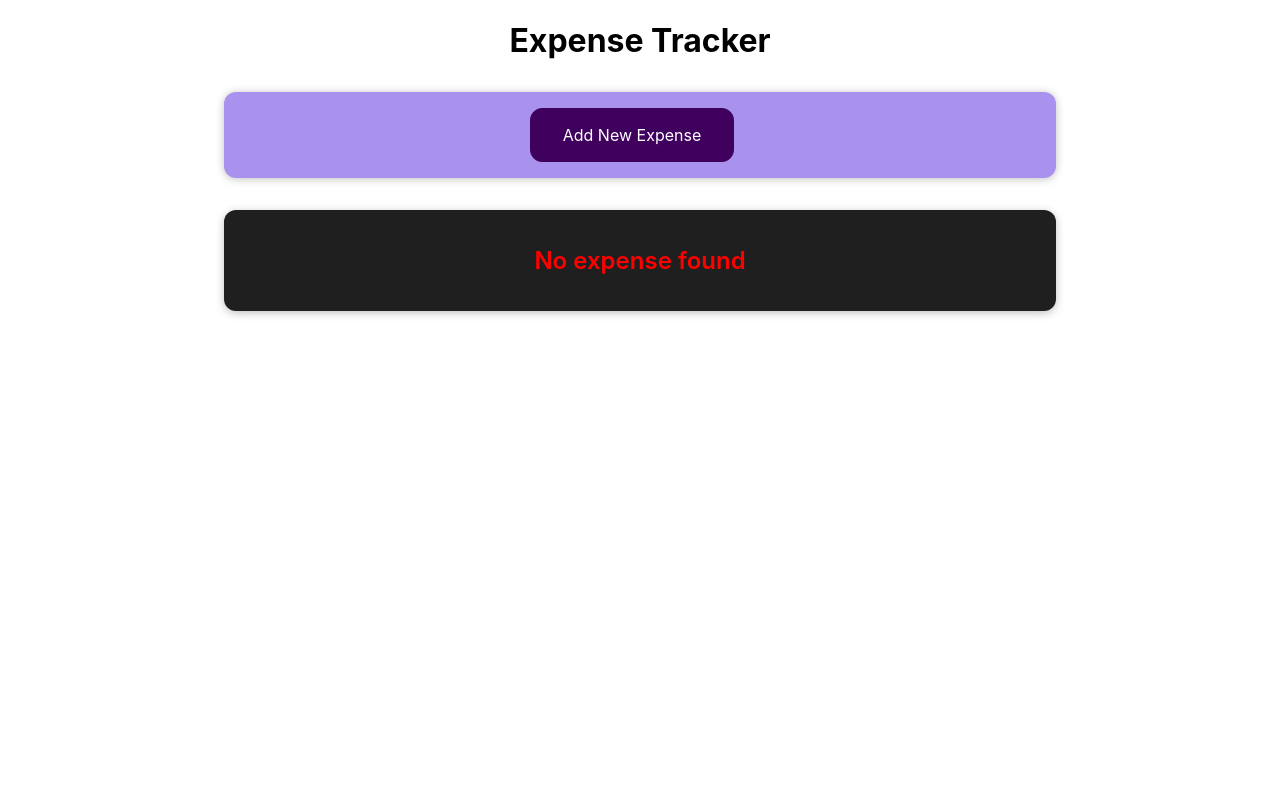
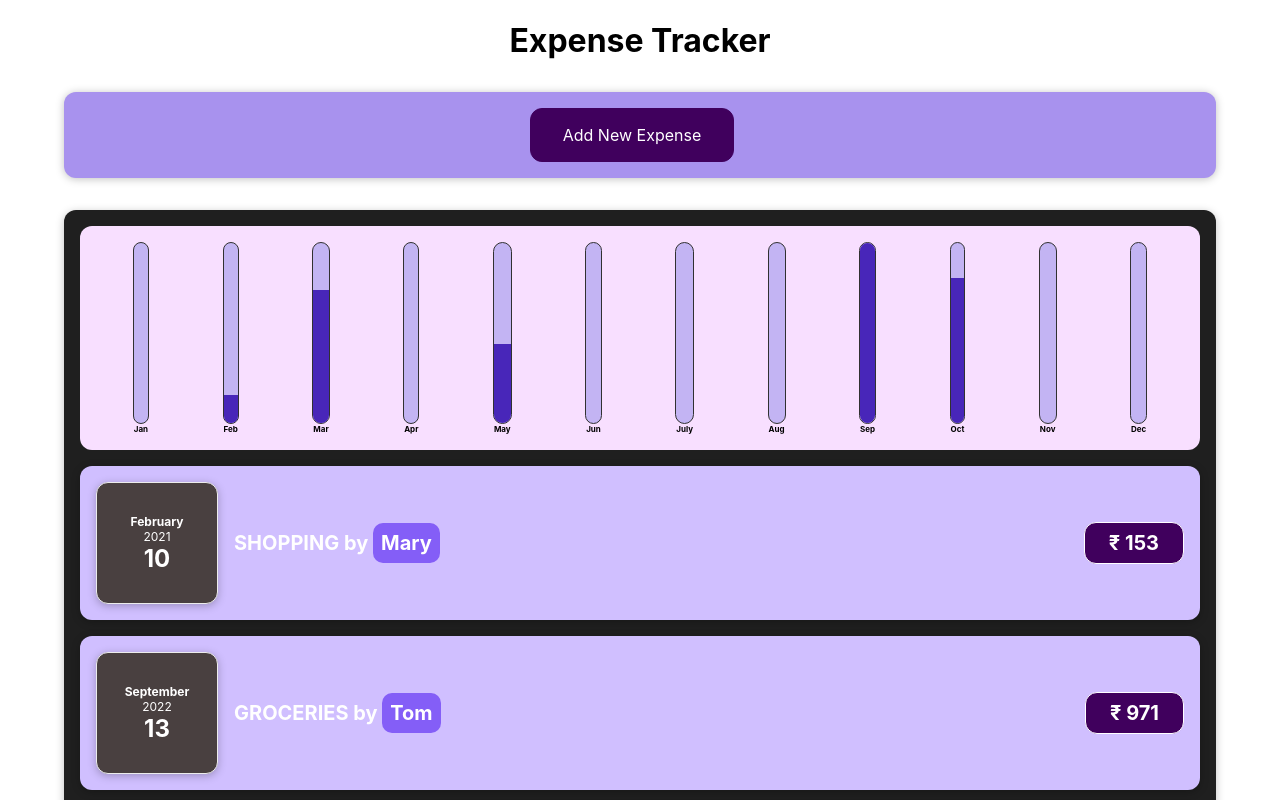
Before and after one commit to affu72/Expense-Tracker-TS, a React (Create React App) app: page / in a window 1280 px wide. Shown: the top 800 px of the page. Built offline with nearby package versions, Linux system fonts and the light colour scheme.

Commit message:
chart bar

```diff
--- a/src/App.tsx
+++ b/src/App.tsx
@@ -4,8 +4,43 @@ import NewExpense from "./NewExpense/NewExpense";
 import { FormDataType } from "./Interfaces&Types/FormData";
 import "./App.css";
 
-const expenses: FormDataType[] = [];
-
+const expenses: FormDataType[] = [
+  {
+    title: "Shopping",
+    amount: 153,
+    date: new Date("2021-02-10T06:16:35.876Z"),
+    person: "Mary",
+    id: "4k4ty4zry6jm4w6",
+  },
+  {
+    title: "Groceries",
+    amount: 971,
+    date: new Date("2022-09-13T13:23:59.266Z"),
+    person: "Tom",
+    id: "um8p3yq3vqkuxn3",
+  },
+  {
+    title: "Dinner",
+    amount: 719,
+    date: new Date("2022-03-28T00:03:10.331Z"),
+    person: "John",
+    id: "x19x66e3nb8q3cu",
+  },
+  {
+    title: "Movie",
+    amount: 783,
+    date: new Date("2021-10-06T11:24:35.644Z"),
+    person: "Bob",
+    id: "m95m9xg6n73m4k4",
+  },
+  {
+    title: "Gas",
+    amount: 426,
+    date: new Date("2021-05-25T14:25:22.005Z"),
+    person: "Alice",
+    id: "d8q3h3n9x9x6x1z",
+  },
+];
 function App() {
   const [expense, setExpense] = useState(expenses);
 
--- /dev/null
+++ b/src/Chart/Chart.css
@@ -0,0 +1,9 @@
+.chart {
+  padding: 1rem;
+  border-radius: 12px;
+  background-color: #f8dfff;
+  text-align: center;
+  display: flex;
+  justify-content: space-around;
+  height: 12rem;
+}
--- /dev/null
+++ b/src/Chart/Chart.tsx
@@ -0,0 +1,29 @@
+import ChartBar from "./ChartBar";
+import "./Chart.css";
+
+type ChartProp = {
+  dataPoints: {
+    label: string;
+    value: number;
+  }[];
+};
+
+const Chart = (props: ChartProp) => {
+  console.log(props.dataPoints);
+  const dataPointvalues = props.dataPoints.map((dataPoint) => +dataPoint.value);
+  const totalmaximum = Math.max(...dataPointvalues);
+
+  return (
+    <div className="chart">
+      {props.dataPoints.map((dataPoint) => (
+        <ChartBar
+          key={dataPoint.label}
+          value={dataPoint.value}
+          maxValue={totalmaximum}
+          label={dataPoint.label}
+        />
+      ))}
+    </div>
+  );
+};
+export default Chart;
--- /dev/null
+++ b/src/Chart/ChartBar.css
@@ -0,0 +1,30 @@
+.chart-bar {
+  height: 100%;
+  display: flex;
+  flex-direction: column;
+  align-items: center;
+}
+
+.chart-bar__inner {
+  height: 100%;
+  width: 100%;
+  border: 1px solid #313131;
+  border-radius: 12px;
+  background-color: #c3b4f3;
+  overflow: hidden;
+  display: flex;
+  flex-direction: column;
+  justify-content: flex-end;
+}
+
+.chart-bar__fill {
+  background-color: #4826b9;
+  width: 100%;
+  transition: all 0.3s ease-out;
+}
+
+.chart-bar__label {
+  font-weight: bold;
+  font-size: 0.5rem;
+  text-align: center;
+}
--- /dev/null
+++ b/src/Chart/ChartBar.tsx
@@ -0,0 +1,27 @@
+import "./ChartBar.css";
+
+type ChartBarProps = {
+  value: number;
+  maxValue: number;
+  label: string;
+};
+const ChartBar = (props: ChartBarProps) => {
+  let barFilledHeight = "0%";
+
+  if (props.maxValue > 0) {
+    barFilledHeight = Math.round((props.value / props.maxValue) * 100) + "%";
+  }
+  return (
+    <div className="chart-bar">
+      <div className="chart-bar__inner">
+        <div
+          className="chart-bar__fill"
+          style={{ height: barFilledHeight }}
+        ></div>
+      </div>
+      <div className="chart-bar__label">{props.label}</div>
+    </div>
+  );
+};
+
+export default ChartBar;
--- a/src/Expenses/Expenses.css
+++ b/src/Expenses/Expenses.css
@@ -1,8 +1,7 @@
 .expenses {
   background-color: rgb(31, 31, 31);
   margin: 2rem auto;
-  width: 50rem;
-  max-width: 95%;
+  width: 70rem;
 }
 
 .no-expense {
--- a/src/Expenses/Expenses.tsx
+++ b/src/Expenses/Expenses.tsx
@@ -3,7 +3,7 @@ import Card from "../Card-component/Card";
 // import ExpenseFilter from "../expenseFilter/ExpenseFilter";
 import { SetStateAction, useState } from "react";
 import ExpensesList from "./ExpenseList";
-// import ExpensesChart from "./ExpensesChart";
+import ExpensesChart from "./ExpensesChart";
 import { FormDataType } from "../Interfaces&Types/FormData";
 
 type ExpensesProps = {
@@ -30,7 +30,7 @@ function Expenses(props: ExpensesProps) {
   return (
     <Card className="expenses">
       {/* <ExpenseFilter onChangeFilter={filterChangehandler} year={props.year} /> */}
-      {/* <ExpensesChart dataPoints={filteredExpense} /> */}
+      <ExpensesChart dataPoints={filteredExpense} />
       <ExpensesList items={filteredExpense} />
     </Card>
   );
--- /dev/null
+++ b/src/Expenses/ExpensesChart.tsx
@@ -0,0 +1,31 @@
+import Chart from "../Chart/Chart";
+import { FormDataType } from "../Interfaces&Types/FormData";
+
+type ExpenseChartProp = {
+  dataPoints: FormDataType[];
+};
+
+const ExpensesChart = ({ dataPoints }: ExpenseChartProp) => {
+  const chartData = [
+    { label: "Jan", value: 0 },
+    { label: "Feb", value: 0 },
+    { label: "Mar", value: 0 },
+    { label: "Apr", value: 0 },
+    { label: "May", value: 0 },
+    { label: "Jun", value: 0 },
+    { label: "July", value: 0 },
+    { label: "Aug", value: 0 },
+    { label: "Sep", value: 0 },
+    { label: "Oct", value: 0 },
+    { label: "Nov", value: 0 },
+    { label: "Dec", value: 0 },
+  ];
+
+  dataPoints.forEach((expense) => {
+    const expenseMonth = expense.date.getMonth();
+    chartData[expenseMonth].value += expense.amount;
+  });
+
+  return <Chart dataPoints={chartData} />;
+};
+export default ExpensesChart;
--- a/src/NewExpense/ExpenseForm.css
+++ b/src/NewExpense/ExpenseForm.css
@@ -1,20 +1,25 @@
 .new-expense__controls {
-  display: flex;
-  flex-wrap: wrap;
-  gap: 1rem;
-  margin-bottom: 1rem;
+  display: grid;
+  grid-template-columns: 1fr 1fr;
+  grid-auto-flow: row;
+  row-gap: 2rem;
+  column-gap: 2rem;
+  margin-bottom: 1.5rem;
   text-align: left;
+  justify-items: center;
+  align-items: center;
 }
 
 .new-expense__control label {
   font-weight: bold;
+  font-size: 1.8rem;
   margin-bottom: 0.5rem;
   display: block;
 }
 
 .new-expense__control input {
   font: inherit;
-  padding: 0.5rem;
+  padding: 0.8rem;
   border-radius: 6px;
   border: 1px solid #ccc;
   width: 20rem;
@@ -23,5 +28,5 @@
 
 .new-expense__actions,
 .buttons {
-  text-align: right;
+  /* margin-left: 10rem; */
 }
--- a/src/NewExpense/NewExpense.css
+++ b/src/NewExpense/NewExpense.css
@@ -2,7 +2,7 @@
   background-color: #a892ee;
   padding: 1rem;
   margin: 2rem auto;
-  width: 50rem;
+  width: 70rem;
   border-radius: 12px;
   text-align: center;
   box-shadow: 0 1px 8px rgba(0, 0, 0, 0.25);
```
